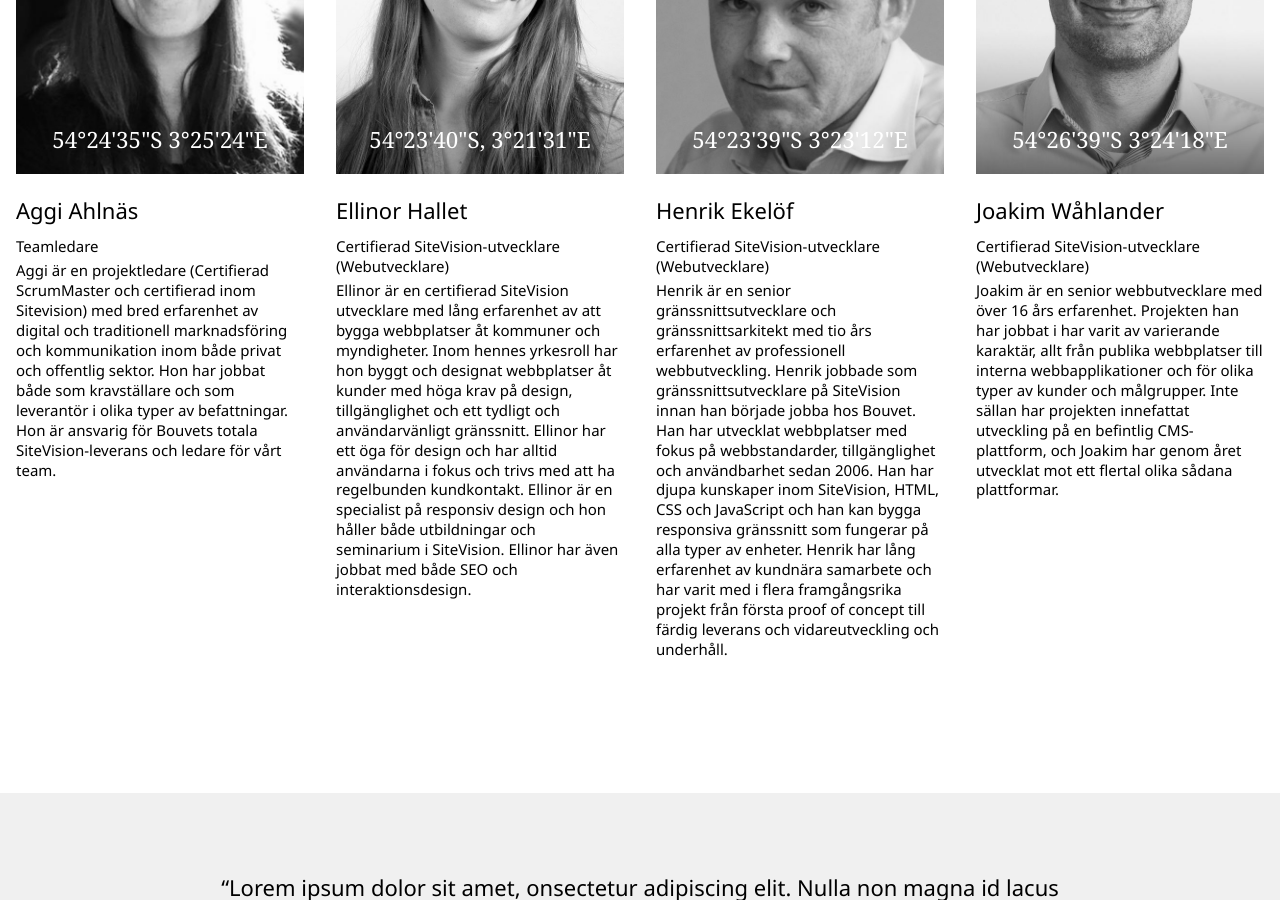
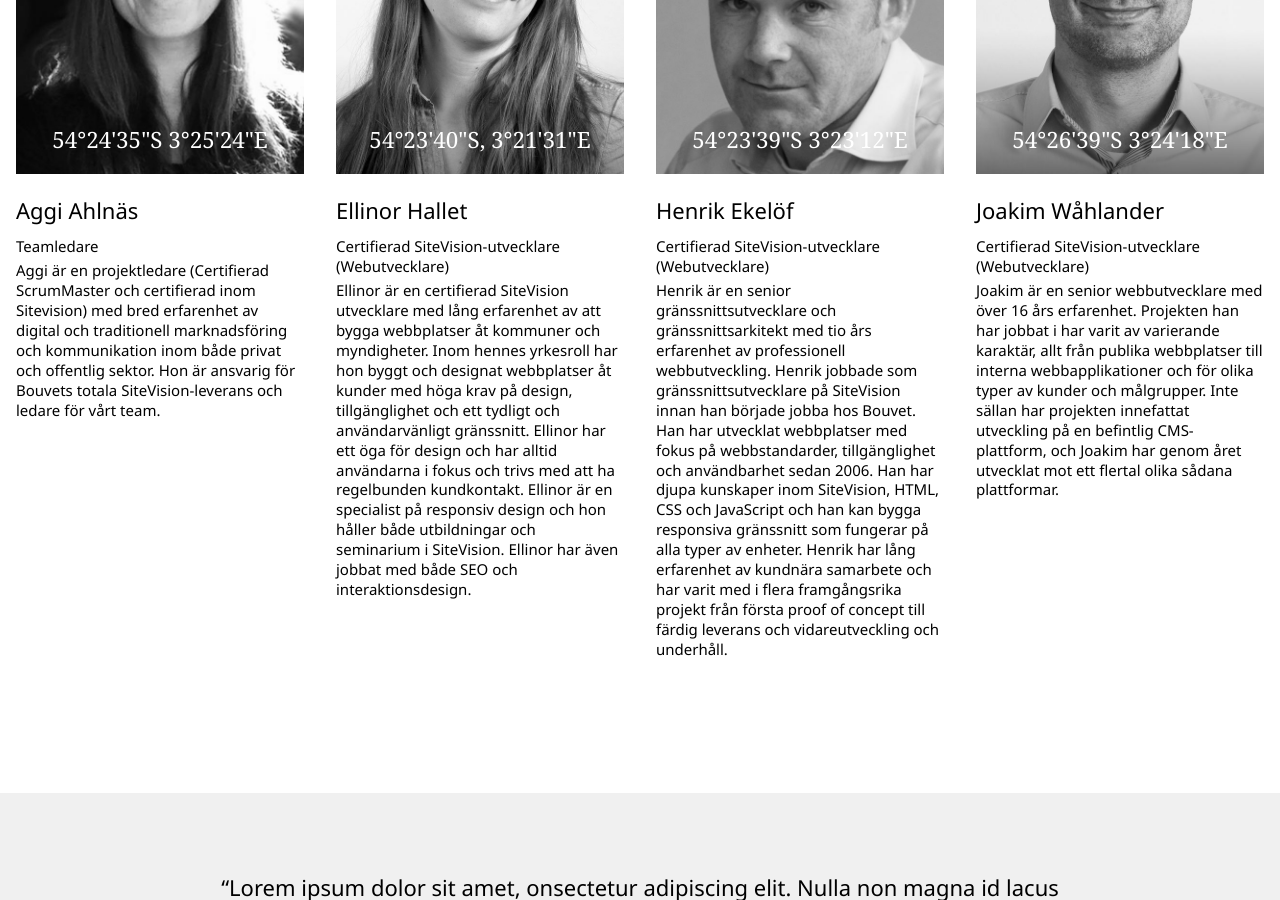
Before and after one commit to BouvetStockholmAB/sv, a Jekyll site: the page built from index.md, in a window 1280 px wide and 900 px high, scrolled down 3088 px. Built offline with Jekyll 4.4.1, drawn with Linux system fonts in a browser that asks for light colours; some web fonts are replaced.

Commit message:
Ändrat Aggies specialitet text

```diff
--- a/_data/the-team.json
+++ b/_data/the-team.json
@@ -3,7 +3,7 @@
         "aggi": {
             "name": "Aggi Ahlnäs",
             "title": "Teamledare",
-            "about": "Aggi är en projektledare (Certifierad ScrumMaster och certifierad inom Sitevision) med bred erfarenhet av digital och traditionell marknadsföring och kommunikation inom både privat och offentlig sektor. Hon har jobbat både som kravställare och som leverantör i olika typer av befattningar. Hon är  ansvarig för Bouvets totala SiteVision-leverans och ledare för vårt team.",
+            "about": "Aggi är en projektledare (Certifierad ScrumMaster och certifierad inom Sitevision) med bred erfarenhet av digital och traditionell marknadsföring och kommunikation inom både privat och offentlig sektor. Hon är  ansvarig för Bouvets totala SiteVision-leverans och ledare för vårt team.",
             "email": "aggi.ahlnas@bouvet.se",
             "tel": "+46 709 123 456",
             "img": "aggi",
```
